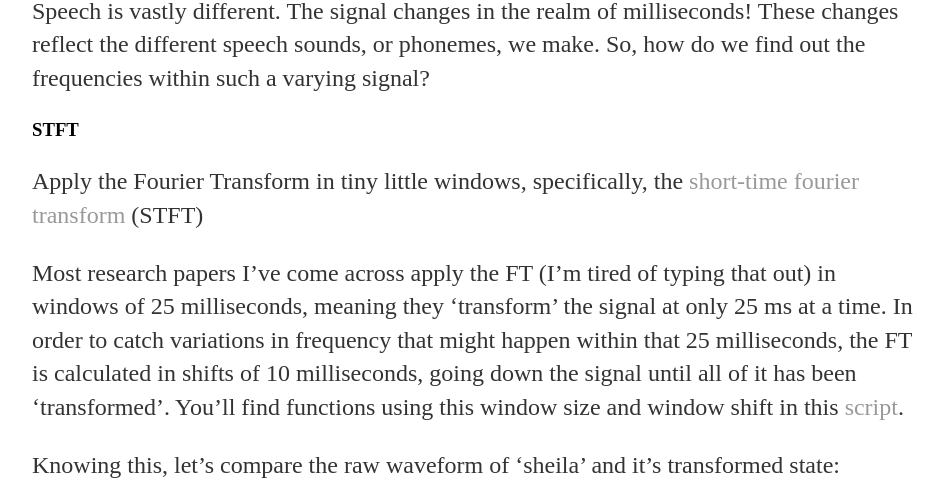
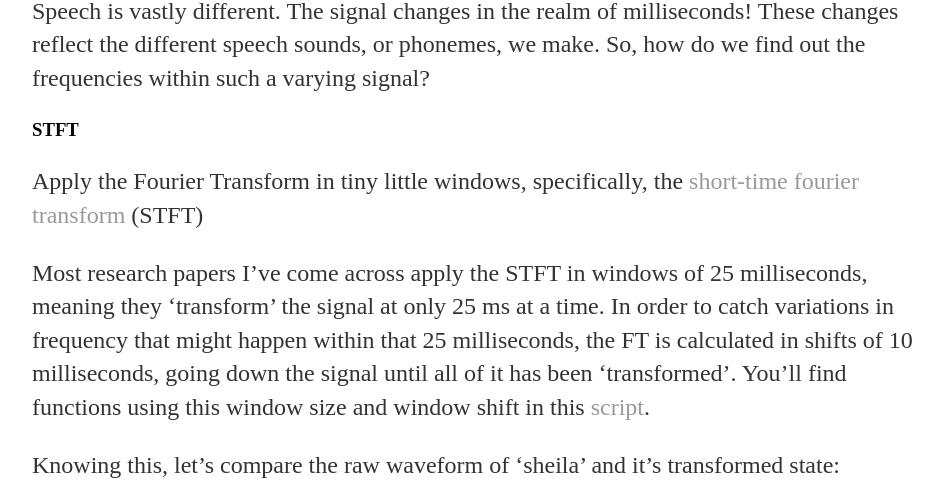
Before and after one commit to a-n-rose/a-n-rose.github.io, a Jekyll site: the page built from _posts/2019-02-06-python-train-cnn-lstm-speech-features.md, in a window 1280 px wide and 900 px high, scrolled down 5578 px, cut to the strip 0-482 px from the top of the window. Shown: the whole strip, without its empty margins (160-1103 px from the left). Built offline with Jekyll 4.4.1, drawn with Linux system fonts in a browser that asks for light colours.

Commit message:
minor edit

```diff
--- a/_posts/2019-02-06-python-train-cnn-lstm-speech-features.md
+++ b/_posts/2019-02-06-python-train-cnn-lstm-speech-features.md
@@ -74,7 +74,7 @@ Speech is vastly different. The signal changes in the realm of milliseconds! The
 
 Apply the Fourier Transform in tiny little windows, specifically, the <a href="https://ccrma.stanford.edu/~jos/sasp/Short_Time_Fourier_Transform.html">short-time fourier transform</a> (STFT)
 
-Most research papers I've come across apply the FT (I'm tired of typing that out) in windows of 25 milliseconds, meaning they 'transform' the signal at only 25 ms at a time. In order to catch variations in frequency that might happen within that 25 milliseconds, the FT is calculated in shifts of 10 milliseconds, going down the signal until all of it has been 'transformed'. You'll find functions using this window size and window shift in this <a href="https://github.com/a-n-rose/Build-CNN-or-LSTM-or-CNNLSTM-with-speech-features/blob/master/feature_extraction_scripts/feature_extraction_functions.py">script</a>.
+Most research papers I've come across apply the STFT in windows of 25 milliseconds, meaning they 'transform' the signal at only 25 ms at a time. In order to catch variations in frequency that might happen within that 25 milliseconds, the FT is calculated in shifts of 10 milliseconds, going down the signal until all of it has been 'transformed'. You'll find functions using this window size and window shift in this <a href="https://github.com/a-n-rose/Build-CNN-or-LSTM-or-CNNLSTM-with-speech-features/blob/master/feature_extraction_scripts/feature_extraction_functions.py">script</a>.
 
 Knowing this, let's compare the raw waveform of 'sheila' and it's transformed state:
 
```
